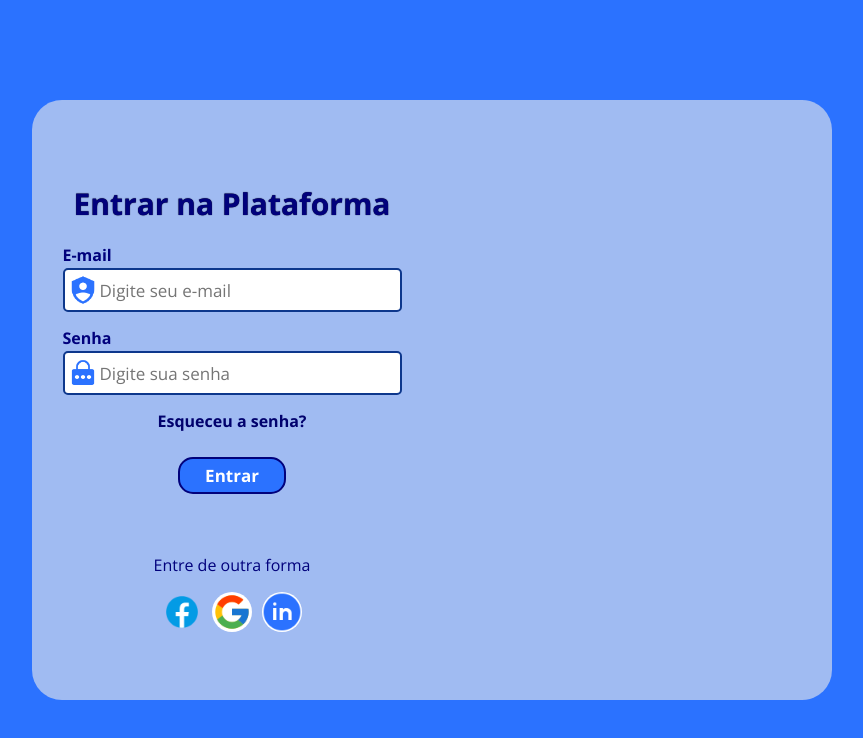
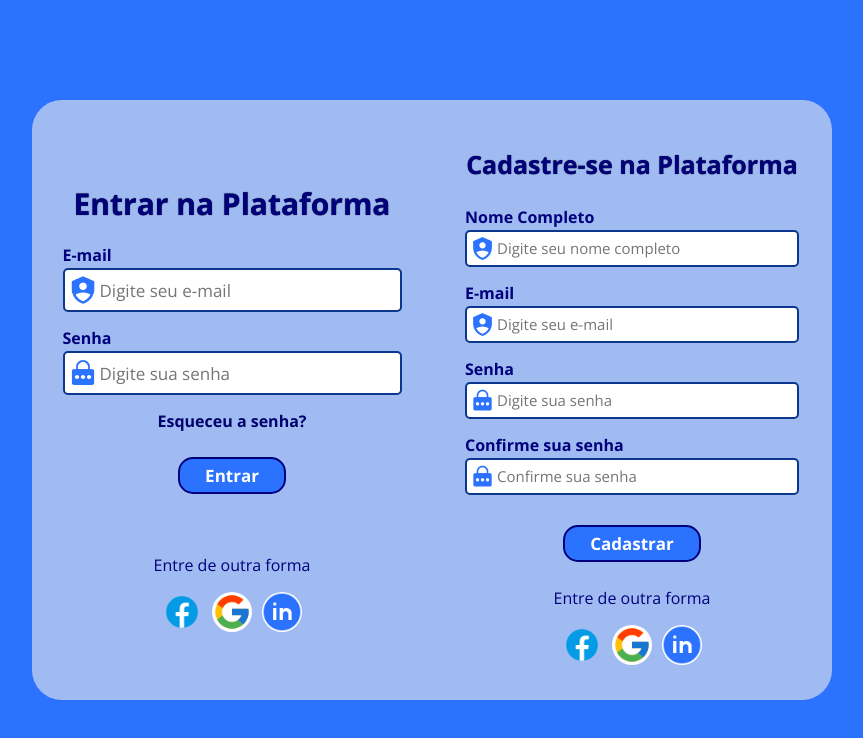
Before and after one commit to DarkSide-Dev/studytech, a React (Create React App) app: page /login in a window 1280 px wide. Shown: the top 738 px of the page, without its empty margins (208-1071 px from the left). Built offline with nearby package versions, Linux system fonts and the light colour scheme.

Commit message:
Parte de cadastro concluída - Talita

```diff
--- a/src/assets/screens/Login/index.js
+++ b/src/assets/screens/Login/index.js
@@ -14,7 +14,13 @@ import {
     SocialMedia,
     Label,
     InputArea,
-    CadastroArea
+    CadastroArea,
+    CadastroTitle,
+    InputAreaCadastro,
+    InputCadastro,
+    CadastroButton,
+    CadastroSubtitle
+
 
 } from './style';
 
@@ -71,7 +77,51 @@ function Login(){
 
                 <CadastroArea>
 
+                    <CadastroTitle>
+                        Cadastre-se na Plataforma
+                    </CadastroTitle>
 
+                    <InputAreaCadastro>
+
+                        <Label>Nome Completo</Label>
+                        <InputCadastro icon={EmailImg} type="text" placeholder="Digite seu nome completo" />
+
+                    </InputAreaCadastro>
+
+                    <InputAreaCadastro>
+
+                        <Label>E-mail</Label>
+                        <InputCadastro icon={EmailImg} type="email" placeholder="Digite seu e-mail" />
+
+                    </InputAreaCadastro>
+
+                    <InputAreaCadastro>
+
+                        <Label>Senha</Label>
+                        <InputCadastro icon={PasswordImg} type="password" placeholder="Digite sua senha" />
+
+                    </InputAreaCadastro>
+
+                    <InputAreaCadastro>
+
+                        <Label>Confirme sua senha</Label>
+                        <InputCadastro icon={PasswordImg} type="password" placeholder="Confirme sua senha" />
+
+                    </InputAreaCadastro>
+
+                    <CadastroButton>Cadastrar</CadastroButton>
+
+                    <CadastroSubtitle>Entre de outra forma</CadastroSubtitle>
+
+                    <SocialMediaArea>
+
+                        <SocialMedia src={FacebookIcon} />
+
+                        <SocialMedia fundo="#fff" src={GoogleIcon} />
+
+                        <SocialMedia fundo="#fff" src={LinkedinIcon} />
+
+                    </SocialMediaArea>
 
                 </CadastroArea>
 
--- a/src/assets/screens/Login/style.js
+++ b/src/assets/screens/Login/style.js
@@ -103,3 +103,48 @@ export const CadastroArea = styled.div`
     flex-direction: column;
     position: relative;
 `;
+
+export const CadastroTitle = styled.h1`
+    font-size: 25px;
+    color: #01017c;
+    text-shadow: 0 0 1px black;
+    margin-bottom: 25px;
+`;
+
+export const InputAreaCadastro = styled.div`
+    display: flex;
+    flex-direction: column;
+`;
+
+export const InputCadastro = styled.input`
+    width: 300px;
+    height: 23px;
+    outline: none;
+    margin-bottom: 15px;
+    border-radius: 5px;
+    border: 2px solid #0d378c;
+    background-image: url(${props => props.icon});
+    background-repeat: no-repeat;
+    background-size: 25px;
+    background-position-y: center;
+    background-position-x: 3px;
+    padding: 5px 0 5px 30px;
+    font-size: 15px;
+`;
+
+export const CadastroButton = styled.button`
+    width: auto;
+    font-size: 17px;
+    background-color: #2b72ff;
+    border-radius: 15px;
+    border: 2px solid #01017c;
+    padding: 5px 25px;
+    color: #fff;
+    font-weight: bold;
+    margin-top: 15px;
+`;
+
+export const CadastroSubtitle = styled.p`
+    margin-top: 25px;
+    color: #01017c;
+`;
```
